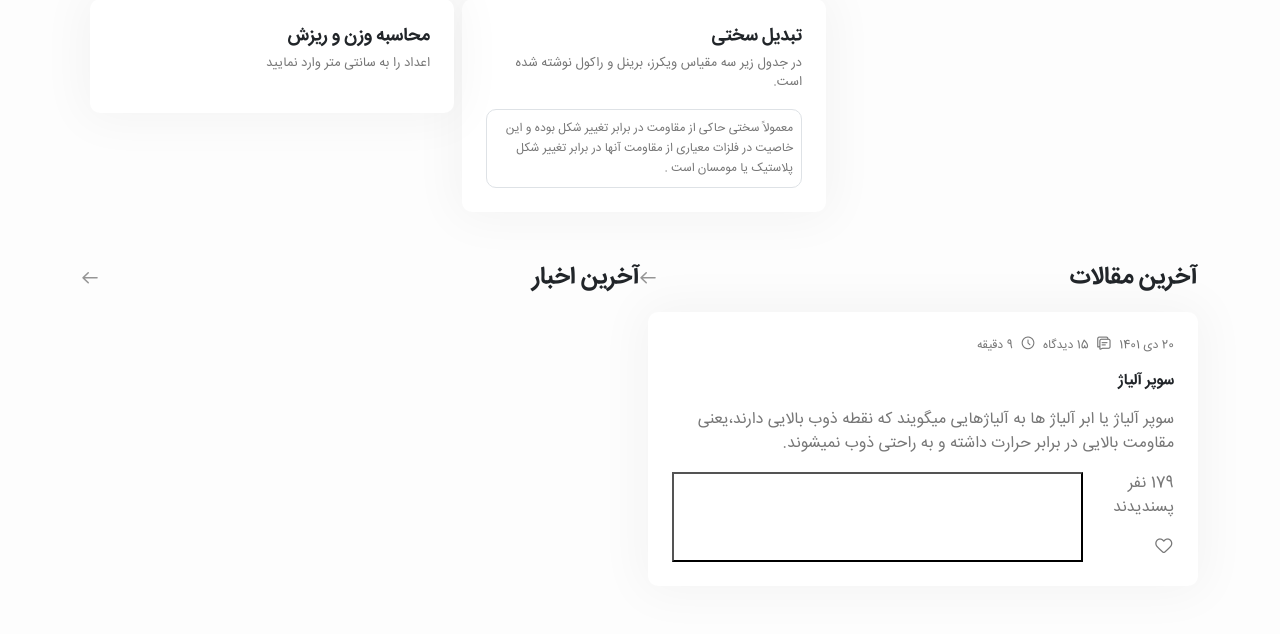
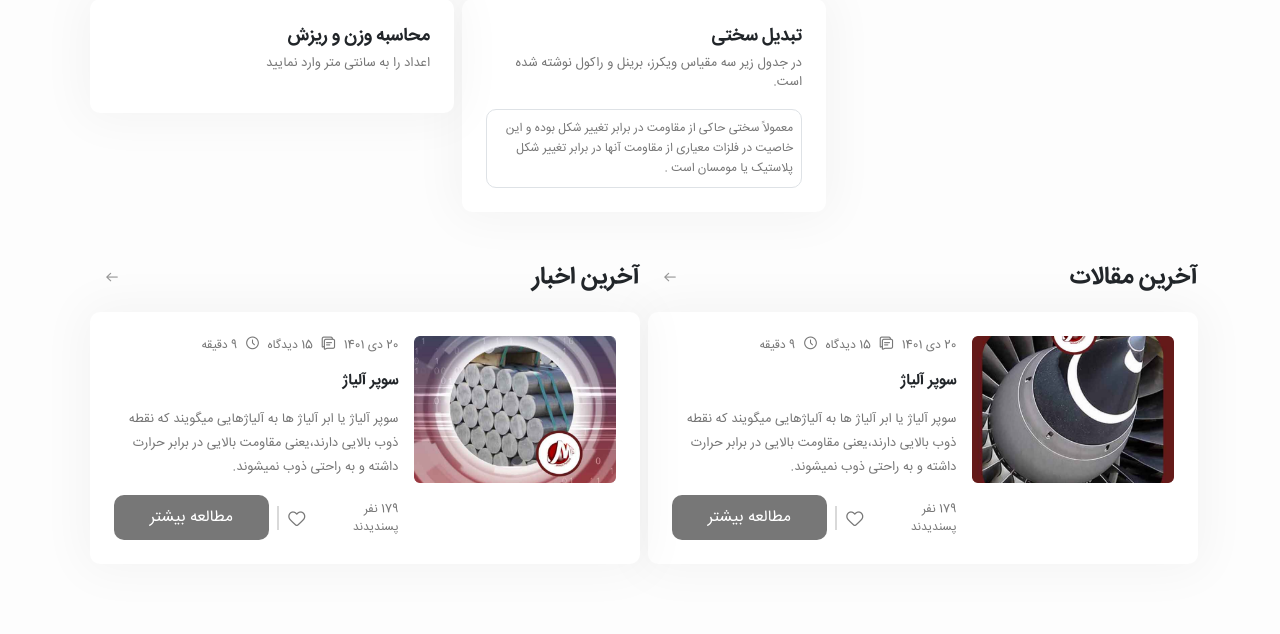
Before and after one commit to ftmeslr/mihanProject, a PHP site: page / in a window 1280 px wide. Shown: the part 1526-2160 px from the top of the page. After the commit the page ends 2066 px from the top, so only its background shows below. Run offline with PHP 8.4, Linux system fonts and the light colour scheme; some web fonts are replaced.

Commit message:
article section Done

```diff
--- a/index.html
+++ b/index.html
@@ -607,16 +607,16 @@
             <div class="container">
                 <div class="d-flex col-12 ">
                     <div class="col-6">
-                         <div class="d-flex align-items-center justify-content-between">
+                         <div class="d-flex align-items-center justify-content-between ps-4" >
                             <p class="m-0 f24 fw-bold">آخرین مقالات</p>
-                            <i class="icon-arrow-left f12"></i>
+                            <i class="icon-arrow-left f9"></i>
                          </div>
                         <div class="d-flex flex-column align-items-start justify-content-start bg-white p-4 rounded10 ms-2 white-shadow mt-3 ">
                             <div class="d-flex">
-                                <div>
-                                    <img src="" alt="">
+                                <div class="w-100">
+                                    <img class="w-100" src="/images/global/article-img.png" alt="مقاله">
                                 </div>
-                                <div class="d-flex flex-column ">
+                                <div class="d-flex flex-column me-3">
                                     <div class="d-flex f12 text-subtitle">
                                         <p >20 دی 1401</p>
                                         <i class="icon-comment f14 mx-2"></i>
@@ -625,15 +625,15 @@
                                         <p>9 دقیقه</p>
                                     </div>
                                     <p class="fw-bold f15">سوپر آلیاژ</p>
-                                    <p class="text-subtitle">سوپر آلیاژ یا ابر آلیاژ ها به آلیاژهایی میگویند که نقطه ذوب بالایی دارند،یعنی مقاومت بالایی در برابر حرارت داشته و به راحتی ذوب نمیشوند.</p>
-                                    <div class="d-flex text-subtitle">
-                                        <div>
-                                            <p>179 نفر پسندیدند</p>
-                                            <i class="icon-heart f18"></i>
+                                    <p class="text-subtitle f13 l23-74">سوپر آلیاژ یا ابر آلیاژ ها به آلیاژهایی میگویند که نقطه ذوب بالایی دارند،یعنی مقاومت بالایی در برابر حرارت داشته و به راحتی ذوب نمیشوند.</p>
+                                    <div class="d-flex text-subtitle align-items-center">
+                                        <div class="d-flex align-items-center f12">
+                                            <p class="m-0"> 179 نفر پسندیدند</p>
+                                            <i class="icon-heart f18 me-2"></i>
                                         </div>
-                                        <div class="line"></div>
-                                        <button class="nav-link bg-transparent text-subtitle w-100 text-end position-relative"">
-
+                                        <div class="line bg-red mx-2"></div>
+                                        <button class="button bg-stone text-white rounded10 p-2 border-0">
+                                            مطالعه بیشتر
                                         </button>
                                     </div>
                                 </div>
@@ -641,13 +641,44 @@
 
                             </div>
 
+
                         </div>
 
                     </div>
                     <div class="col-6">
-                        <div class="d-flex align-items-center justify-content-between">
-                           <p class="m-0 f24 fw-bold">آخرین اخبار</p>
-                           <i class="icon-arrow-left f12"></i>
+                        <div class="d-flex align-items-center justify-content-between ps-4">
+                            <p class="m-0 f24 fw-bold">آخرین اخبار</p>
+                            <i class="icon-arrow-left f9"></i>
+                         </div>
+                        <div class="d-flex flex-column align-items-start justify-content-start bg-white p-4 rounded10 ms-2 white-shadow mt-3 ">
+                            <div class="d-flex">
+                                <div class="w-100">
+                                    <img class="w-100" src="/images/global/news-img.png" alt="مقاله">
+                                </div>
+                                <div class="d-flex flex-column me-3">
+                                    <div class="d-flex f12 text-subtitle">
+                                        <p >20 دی 1401</p>
+                                        <i class="icon-comment f14 mx-2"></i>
+                                        <p>15 دیدگاه</p>
+                                        <i class="icon-clock f14 mx-2"></i>
+                                        <p>9 دقیقه</p>
+                                    </div>
+                                    <p class="fw-bold f15">سوپر آلیاژ</p>
+                                    <p class="text-subtitle f13 l23-74">سوپر آلیاژ یا ابر آلیاژ ها به آلیاژهایی میگویند که نقطه ذوب بالایی دارند،یعنی مقاومت بالایی در برابر حرارت داشته و به راحتی ذوب نمیشوند.</p>
+                                    <div class="d-flex text-subtitle align-items-center">
+                                        <div class="d-flex align-items-center f12">
+                                            <p class="m-0"> 179 نفر پسندیدند</p>
+                                            <i class="icon-heart f18 me-2"></i>
+                                        </div>
+                                        <div class="line bg-red mx-2"></div>
+                                        <button class="button bg-stone text-white rounded10 p-2 border-0">
+                                            مطالعه بیشتر
+                                        </button>
+                                    </div>
+                                </div>
+
+
+                            </div>
 
 
                         </div>
--- a/style.css
+++ b/style.css
@@ -380,6 +380,9 @@
 .text-justify {
   text-align: justify;
 }
+.bg-stone {
+  background-color: #777777;
+}
 
 body * {
   font-family: "iransans";
@@ -754,3 +757,14 @@ header #headContact:hover #headAssistants {
 #more {
   display: none;
 }
+
+#blog .button {
+  width: 155px;
+  height: 45px;
+}
+
+#blog .line {
+  width: 2px;
+  height: 24px;
+  background-color: #d9d9d9;
+}
```
Also changed, not shown: assets/js/custom.js (indentation only), images/global/article-img.png (added), images/global/news-img.png (added).
